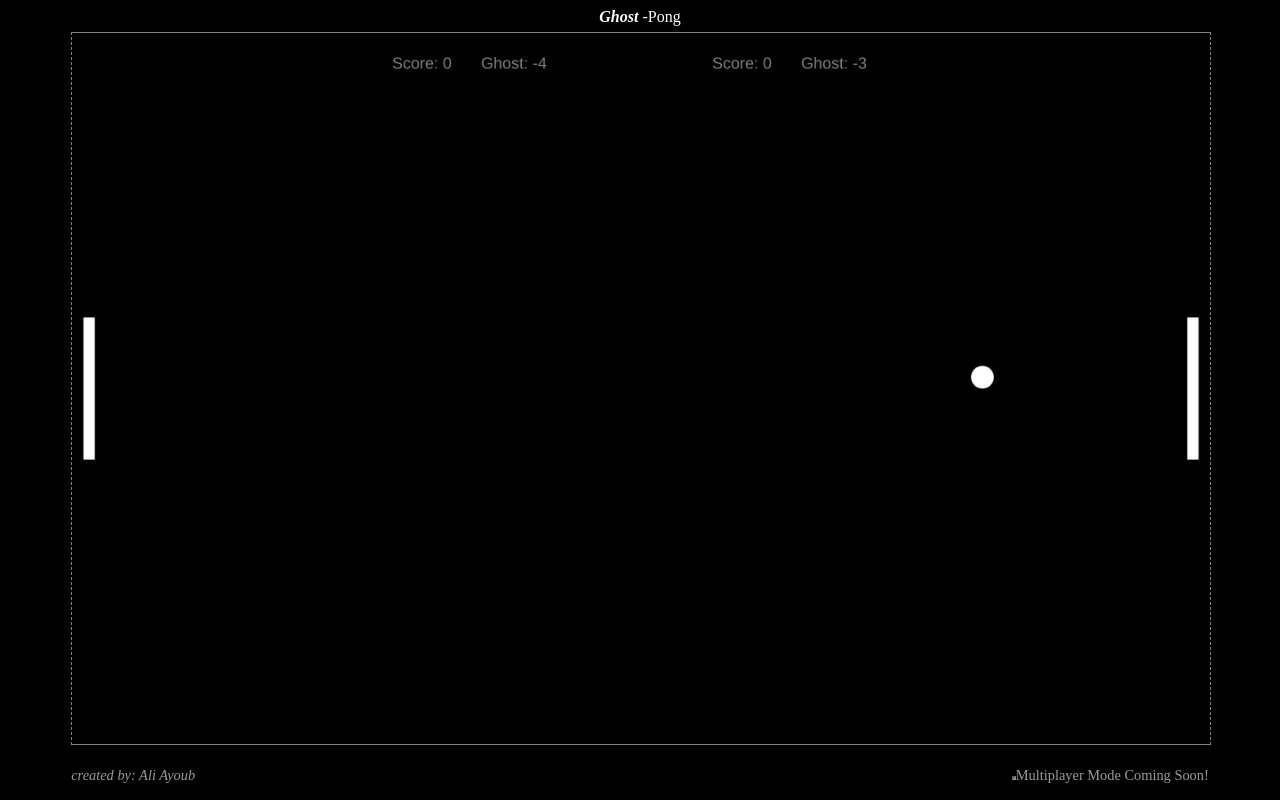
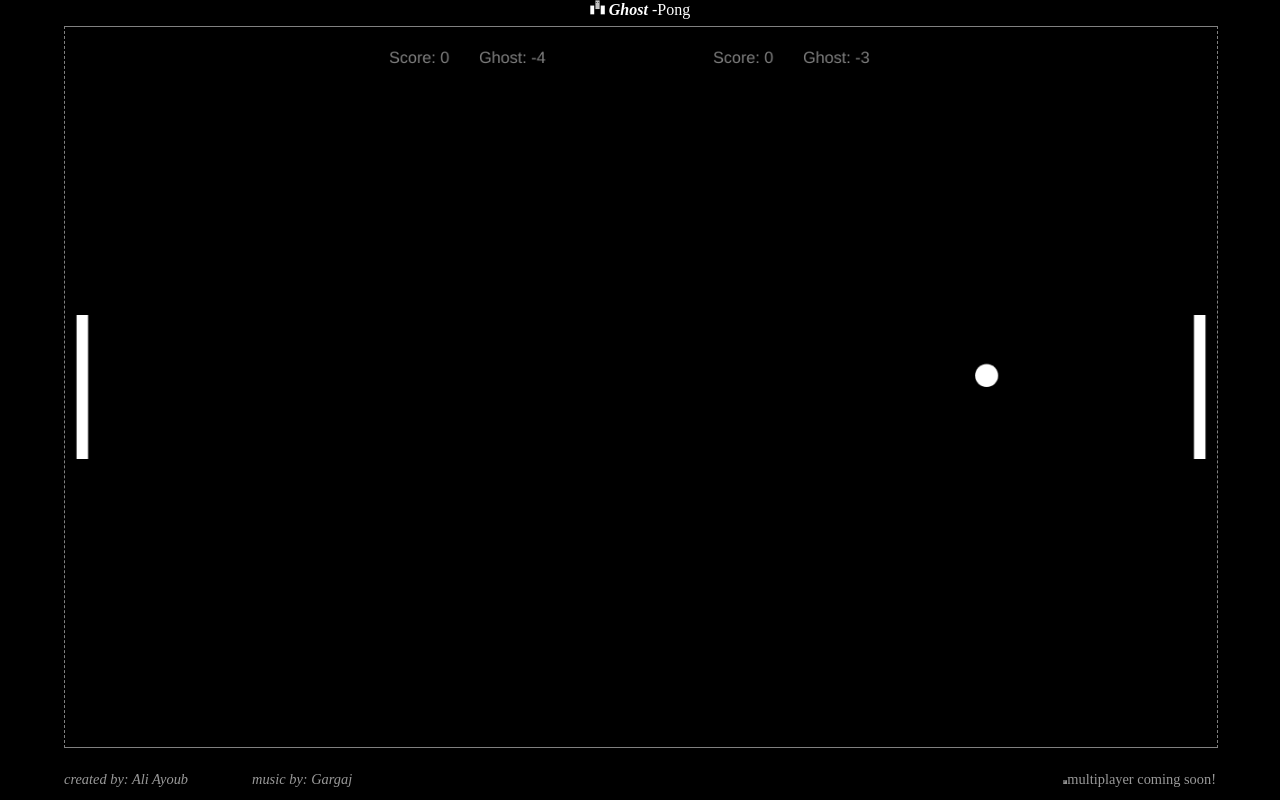
Before and after one commit to Cryptolemming/Ghost-Pong, a plain HTML site: page index.html in a window 1280 px wide. Drawn offline with nearby package versions, Linux system fonts and the light colour scheme; grey boxes are pictures that could not be loaded.

Commit message:
fixed multibrowser keytoggle and changed song

```diff
--- a/assets/game.js
+++ b/assets/game.js
@@ -62,7 +62,8 @@
 
 		// prevent ghost toggling memory when ghost counter not counted down
 		function isGhostReady(e, keysToggle, ghostcounter1) {
-			this.keysToggle[e.keyCode] = !(this.keysToggle[e.keyCode] === true) && !(ghostcounter1.ghostCounter.count < 0) ? true : false;
+			var keySelect = e.keyCode ? e.keyCode : (e.charCode ? e.charCode : e.which);
+			this.keysToggle[keySelect] = !(this.keysToggle[keySelect] === true) && !(ghostcounter1.ghostCounter.count < 0) ? true : false;
 		}
 	});
 
@@ -224,6 +225,8 @@
 				togglePlayer(value);
 			}
 		};
+
+		console.log(keysToggle[71]);
 
 		// player paddle active and ghost paddle not active
 		function togglePlayer(value) {
--- a/assets/style.css
+++ b/assets/style.css
@@ -1,3 +1,5 @@
+@import 'normalize.css';
+
 body {
 	background: black;
 	background-size: cover;
@@ -40,6 +42,10 @@ canvas {
 
 }
 
+.logo {
+	width: 15px;
+}
+
 .prefix {
 	font-style: italic;
 	font-weight: 900;
@@ -57,6 +63,9 @@ canvas {
 	text-decoration: none;
 	margin-left: 5%;
 	opacity: .6;
+	transition: opacity .5s ease-in-out;
+   -moz-transition: opacity .5s ease-in-out;
+   -webkit-transition: opacity .5s ease-in-out;
 }
 
 .footer-info > li:first-child > a:hover {
--- a/index.html
+++ b/index.html
@@ -4,12 +4,13 @@
   <meta name="viewport" content="width=device-width, initial-scale=1, maximum-scale=1, user-scalable=0"/>
   <title>Ghost-Pong</title>
   <link rel="stylesheet" href="assets/style.css">
+  <link rel="icon" type="favicon" href="favicon.ico">
 </head>
 
 <body>
   <div class='head'>
     <ul class='title'>
-      <li class='prefix'>Ghost</li>
+      <li class='prefix'><img class='logo' src='favicon.ico' /> Ghost</li>
       <li>-Pong</li>
     </ul>
   </div>
@@ -19,8 +20,8 @@
 
    <div clas='footer'>
     <ul class='footer-info'>
-      <li><a href='http://aliayoub.com' target='_blank'>created by: Ali Ayoub</a></li>
-      <li><iframe alt='music' width='0' height='0' src='https://www.youtube.com/embed/bIOjGNi5mYc?autoplay=1' loop='1' controls='1'></iframe>Multiplayer Mode Coming Soon!</li>
+      <li><a href='http://aliayoub.com' target='_blank'>created by: Ali Ayoub</a><a href='https://www.youtube.com/watch?v=nhDK6OE_QC8'>music by: Gargaj</a></li>
+      <li><iframe alt='music' width='0' height='0' src='https://www.youtube.com/embed/nhDK6OE_QC8?autoplay=1' loop='1' controls='1'></iframe>multiplayer coming soon!</li>
     </ul>
   </div>
 
```
Also changed, not shown: assets/normalize.css (added), favicon.ico (added).
